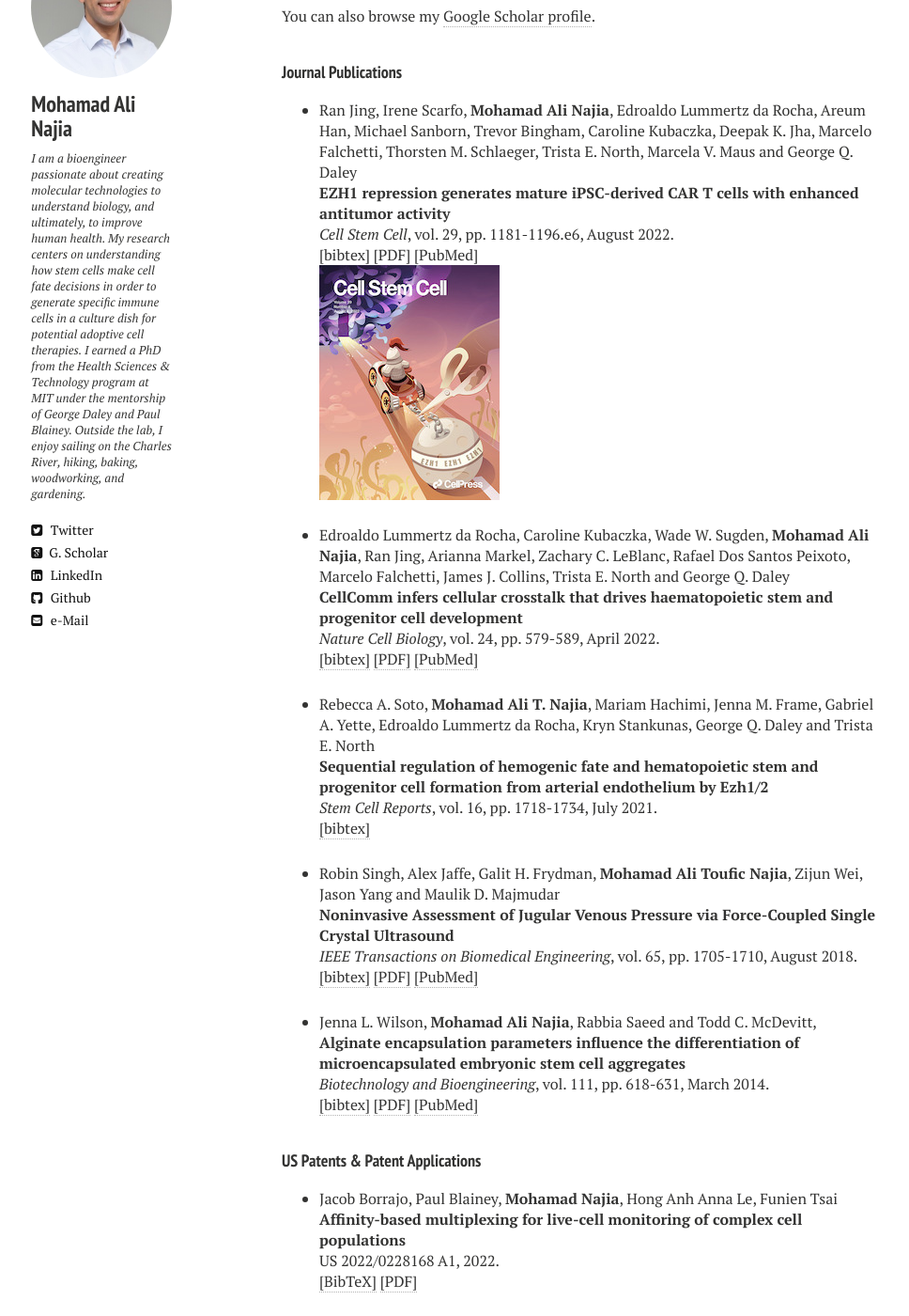
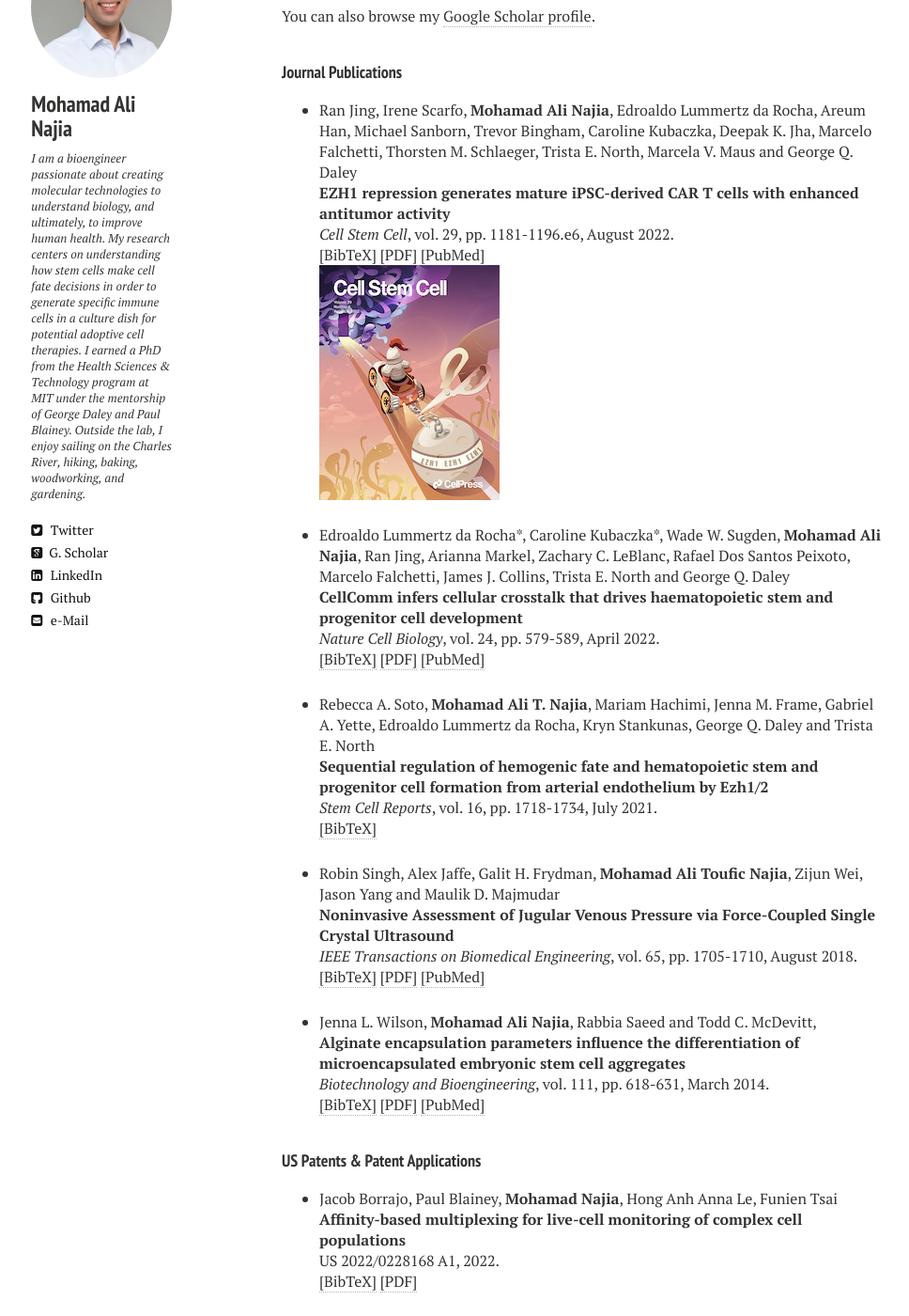
Before and after one commit to mnajia/mnajia.github.io, a Jekyll site: the page built from publications.md, in a window 1280 px wide and 1400 px high, scrolled down 462 px. Shown: the whole window at 94% size, without its empty margins (20-988 px from the left). Built offline with Jekyll 4.4.1, drawn with Linux system fonts in a browser that asks for light colours; nearby versions of some CDN libraries.

Commit message:
first commit

```diff
--- a/_layouts/publications.html
+++ b/_layouts/publications.html
@@ -106,7 +106,7 @@ Ran Jing, Irene Scarfo, <b>Mohamad Ali Najia</b>, Edroaldo Lummertz da Rocha, Ar
 <br><b>EZH1 repression generates mature iPSC-derived CAR T cells with enhanced antitumor activity</b><br>
 <i>Cell Stem Cell</i>, vol. 29, pp. 1181-1196.e6, August 2022.
 <br />
-<a href="javascript:toggleBibtex('Jing2022')">[bibtex]</a>
+<a href="javascript:toggleBibtex('Jing2022')">[BibTeX]</a>
 <a href="https://www.cell.com/cell-stem-cell/pdf/S1934-5909(22)00295-8.pdf" target="_blank">[PDF]</a> <a href="https://pubmed.ncbi.nlm.nih.gov/35931029/"  target="_blank">[PubMed]</a>
 <br><img src="{{ site.url }}/images/Jing2022_CellStemCell_Cover.jpg" alt="Jing2022_CellStemCell_Cover"></br>
 </p>
@@ -128,11 +128,11 @@ Ran Jing, Irene Scarfo, <b>Mohamad Ali Najia</b>, Edroaldo Lummertz da Rocha, Ar
 
 <!-- Item: LummertzdaRocha2022 -->
 <li ><p>
-Edroaldo Lummertz da Rocha, Caroline Kubaczka, Wade W. Sugden, <b>Mohamad Ali Najia</b>, Ran Jing, Arianna Markel, Zachary C. LeBlanc, Rafael Dos Santos Peixoto, Marcelo Falchetti, James J. Collins, Trista E. North and George Q. Daley
+Edroaldo Lummertz da Rocha*, Caroline Kubaczka*, Wade W. Sugden, <b>Mohamad Ali Najia</b>, Ran Jing, Arianna Markel, Zachary C. LeBlanc, Rafael Dos Santos Peixoto, Marcelo Falchetti, James J. Collins, Trista E. North and George Q. Daley
 <br><b>CellComm infers cellular crosstalk that drives haematopoietic stem and progenitor cell development</b><br>
 <i>Nature Cell Biology</i>, vol. 24, pp. 579-589, April 2022.
 <br />
-<a href="javascript:toggleBibtex('LummertzdaRocha2022')">[bibtex]</a>
+<a href="javascript:toggleBibtex('LummertzdaRocha2022')">[BibTeX]</a>
 <a href="https://www.nature.com/articles/s41556-022-00884-1.pdf" target="_blank">[PDF]</a> <a href="https://pubmed.ncbi.nlm.nih.gov/35414020/"  target="_blank">[PubMed]</a>
 </p>
 <div id="bib_LummertzdaRocha2022" class="bibtex noshow">
@@ -157,7 +157,7 @@ Rebecca A. Soto, <b>Mohamad Ali T. Najia</b>, Mariam Hachimi, Jenna M. Frame, Ga
 <br><b>Sequential regulation of hemogenic fate and hematopoietic stem and progenitor cell formation from arterial endothelium by Ezh1/2</b><br>
 <i>Stem Cell Reports</i>, vol. 16, pp. 1718-1734, July 2021.
 <br />
-<a href="javascript:toggleBibtex('Soto2021')">[bibtex]</a>
+<a href="javascript:toggleBibtex('Soto2021')">[BibTeX]</a>
 </p>
 <div id="bib_Soto2021" class="bibtex noshow">
 <pre>
@@ -181,7 +181,7 @@ Robin Singh, Alex Jaffe, Galit H. Frydman, <b>Mohamad Ali Toufic Najia</b>, Ziju
 <br><b>Noninvasive Assessment of Jugular Venous Pressure via Force-Coupled Single Crystal Ultrasound</b><br>
 <i>IEEE Transactions on Biomedical Engineering</i>, vol. 65, pp. 1705-1710, August 2018.
 <br />
-<a href="javascript:toggleBibtex('Singh2018')">[bibtex]</a>
+<a href="javascript:toggleBibtex('Singh2018')">[BibTeX]</a>
 <a href="https://ieeexplore.ieee.org/document/8089451" target="_blank">[PDF]</a> <a href="https://pubmed.ncbi.nlm.nih.gov/29989920/"  target="_blank">[PubMed]</a>
 </p>
 <div id="bib_Singh2018" class="bibtex noshow">
@@ -206,7 +206,7 @@ Jenna L. Wilson, <b>Mohamad Ali Najia</b>, Rabbia Saeed and Todd C. McDevitt,
 <br><b>Alginate encapsulation parameters influence the differentiation of microencapsulated embryonic stem cell aggregates</b><br>
 <i>Biotechnology and Bioengineering</i>, vol. 111, pp. 618-631, March 2014.
 <br />
-<a href="javascript:toggleBibtex('Wilson2014')">[bibtex]</a>
+<a href="javascript:toggleBibtex('Wilson2014')">[BibTeX]</a>
 <a href="https://www.ncbi.nlm.nih.gov/pmc/articles/PMC4163549/pdf/nihms624866.pdf" target="_blank">[PDF]</a> <a href="https://pubmed.ncbi.nlm.nih.gov/24166004/"  target="_blank">[PubMed]</a>
 </p>
 <div id="bib_Wilson2014" class="bibtex noshow">
```
